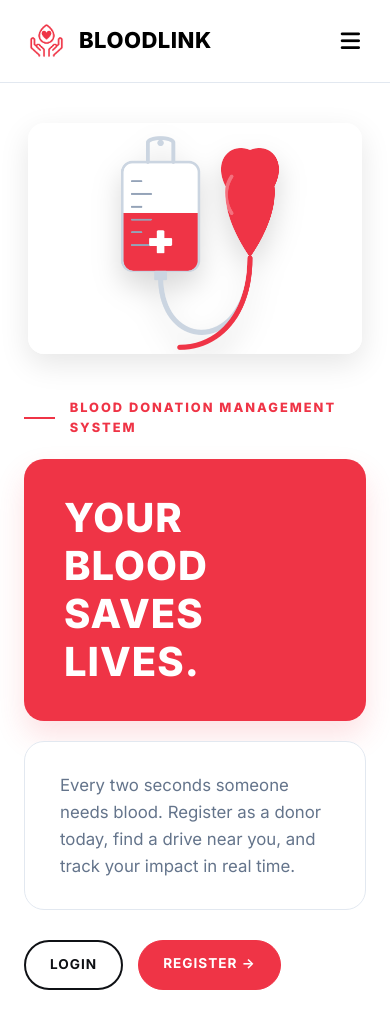
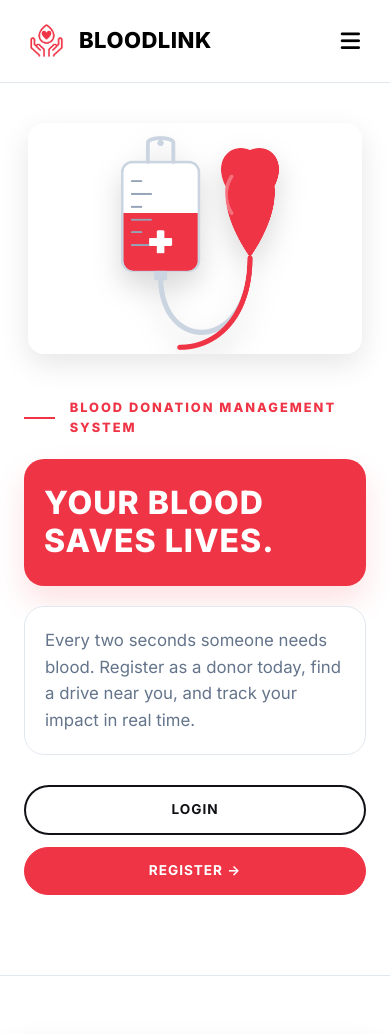
Before and after one commit to anuja77-lakshan/Blood-Donation-Manageement-Web-Application, a PHP site: page /home.php in a window 390 px wide. Shown: the top 1034 px of the page. Run offline with PHP 8.4, Linux system fonts and the light colour scheme.

Commit message:
responsive home page

```diff
--- a/css/home.css
+++ b/css/home.css
@@ -1,4 +1,3 @@
-/* Color Palette & Variables */
 :root {
     --bloodlink-red: #ef3446;
     --bloodlink-darkred: #d92636;
@@ -13,7 +12,6 @@
     --border-light: #e2e8f0;
 }
 
-/* Base Styles */
 * {
   box-sizing: border-box;
   margin: 0;
@@ -40,7 +38,6 @@ ul {
     list-style: none;
 }
 
-/* The Sweet Spot Container: Matches Camps padding but stops at 1440px so it doesn't look ugly on ultra-wide screens */
 .container {
     width: 100%;
     max-width: 1440px;
@@ -49,7 +46,6 @@ ul {
     padding-right: clamp(24px, 4.5vw, 70px);
 }
 
-/* Full Width Container (Used only for Header/Navbar) */
 .full-screen-container {
   width: 100%;
   max-width: 100% !important;
@@ -57,7 +53,6 @@ ul {
   padding-right: clamp(24px, 4.5vw, 70px);
 }
 
-/* Header & Navbar */
 .header-section {
   width: 100%;
   border-bottom: 1px solid var(--border-light);
@@ -95,6 +90,7 @@ ul {
   font-weight: 900;
   color: black;
 }
+
 .nav-links {
   display: flex;
   align-items: center;
@@ -121,7 +117,6 @@ ul {
   font-weight: 600;
 }
 
-/* Profile Greeting */
 .user-greeting {
   display: inline-flex;
   align-items: center;
@@ -163,7 +158,6 @@ ul {
   color: var(--primary);
 }
 
-/* Mobile Hamburger Toggle */
 .mobile-toggle {
   display: none;
   background: none;
@@ -174,7 +168,6 @@ ul {
   padding: 6px;
 }
 
-/* Mobile Dropdown Drawer */
 .mobile-menu {
   display: none;
   transition: max-height 0.35s cubic-bezier(0.16, 1, 0.3, 1), opacity 0.3s ease;
@@ -228,12 +221,10 @@ ul {
   font-size: 18px;
 }
 
-/* ---------- Main Content Base ---------- */
 .main-content {
-  padding-bottom: 50px;
+    padding-bottom: 50px;
 }
 
-/* ---------- Hero Section ---------- */
 .hero-section {
     padding: 36px 0 60px 0;
     border-bottom: 1px solid var(--bloodlink-bordergray);
@@ -351,7 +342,6 @@ ul {
     color: #fff;
 }
 
-/* ---------- Steps Section ---------- */
 .steps-section {
     padding: 60px 0;
     text-align: center;
@@ -432,7 +422,6 @@ ul {
     line-height: 1.6;
 }
 
-/* Buttons */
 .btn {
     padding: 12px 24px;
     border-radius: 6px;
@@ -471,7 +460,6 @@ ul {
     transform: translateY(0) scale(0.98);
 }
 
-/* ---------- Info Sections ---------- */
 .info-section {
     padding: 60px 0;
     border-bottom: 1px solid var(--bloodlink-bordergray);
@@ -481,7 +469,7 @@ ul {
     display: grid;
     grid-template-columns: 1fr 1fr;
     gap: 60px;
-    align-items: center; /* Better vertical alignment */
+    align-items: center;
 }
 
 .reverse-grid .info-text { order: 2; }
@@ -536,11 +524,10 @@ ul {
 .info-image img {
     width: 100%;
     height: 100%;
-    max-height: 480px; /* Stops image from getting excessively tall on wide screens */
+    max-height: 480px;
     object-fit: cover;
 }
 
-/* ---------- Footer Section ---------- */
 .footer-section {
   width: 100%;
   background-color: #000000;
@@ -560,7 +547,6 @@ ul {
   margin: 0;
 }
 
-/* ---------- Animations & Scroll Reveal ---------- */
 .reveal-on-scroll {
     opacity: 0;
     transform: translateY(28px);
@@ -582,17 +568,15 @@ ul {
 .hero-desc-animate { animation: heroEntrance 0.75s cubic-bezier(0.16, 1, 0.3, 1) 0.40s both; }
 .hero-actions-animate { animation: heroEntrance 0.75s cubic-bezier(0.16, 1, 0.3, 1) 0.52s both; }
 
-/* Responsive adjustments */
+/* Responsive Adjustments */
 @media (max-width: 900px) {
     .hero-grid, .info-grid {
         grid-template-columns: 1fr;
         gap: 40px;
     }
-
     .hero-title-box h1 {
         font-size: 2.8rem;
     }
-
     .info-image { order: 1 !important; }
     .info-text { order: 2 !important; }
 }
@@ -603,7 +587,6 @@ ul {
     .mobile-menu { display: block; }
     .hero-title-box h1 { font-size: 2.5rem; }
 
-    /* Responsive Footer */
     .footer-section {
         padding: 18px 0;
     }
@@ -612,3 +595,26 @@ ul {
         line-height: 1.4;
     }
 }
+
+@media (max-width: 576px) {
+    .hero-title-box {
+        padding: 25px 20px;
+    }
+    .hero-title-box h1 {
+        font-size: 2rem;
+    }
+    .hero-desc-box {
+        padding: 20px;
+    }
+    .hero-actions {
+        flex-direction: column;
+        width: 100%;
+        gap: 12px;
+    }
+    .hero-actions .btn {
+        width: 100%;
+    }
+    .info-text h2, .steps-section h2 {
+        font-size: 2rem;
+    }
+}
```
